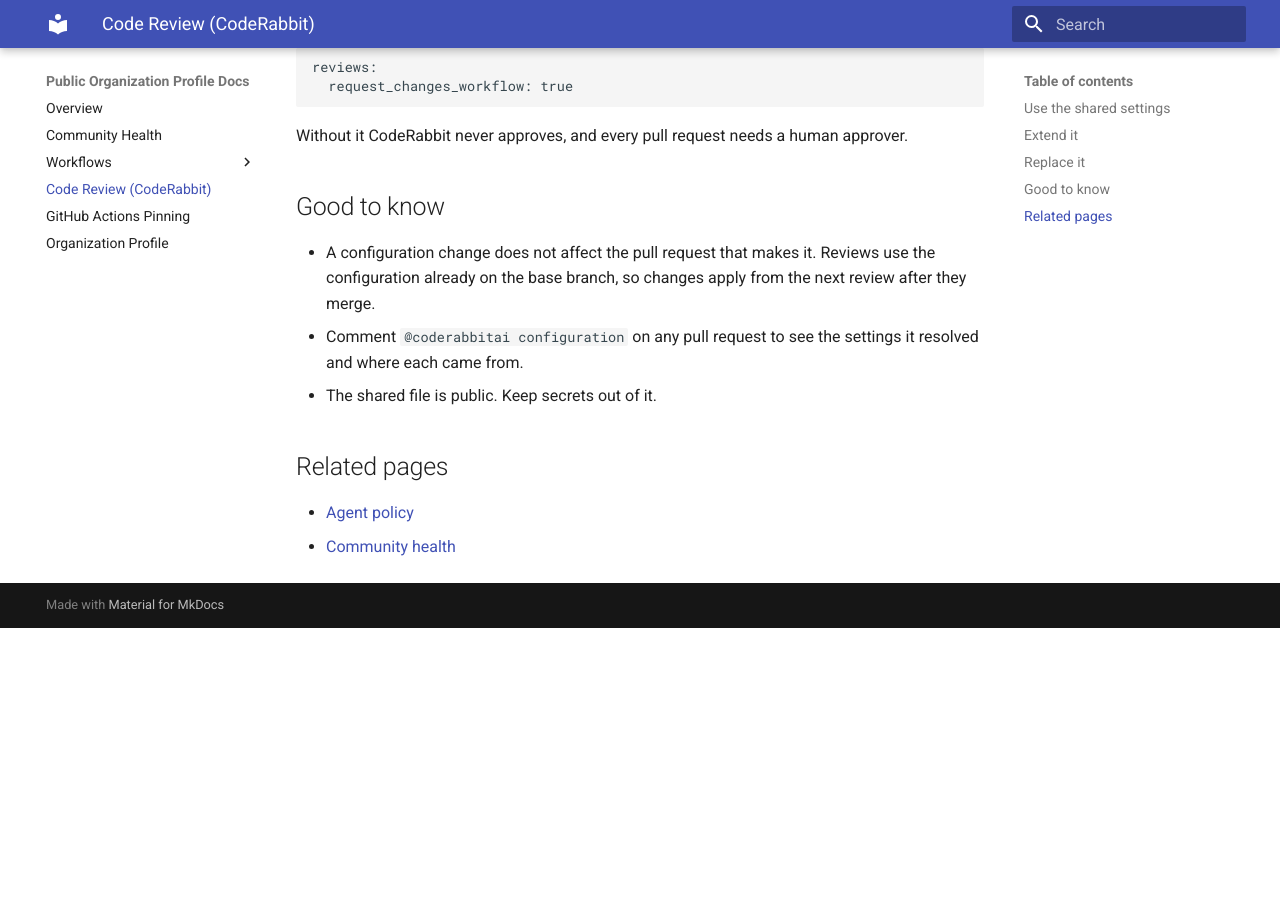
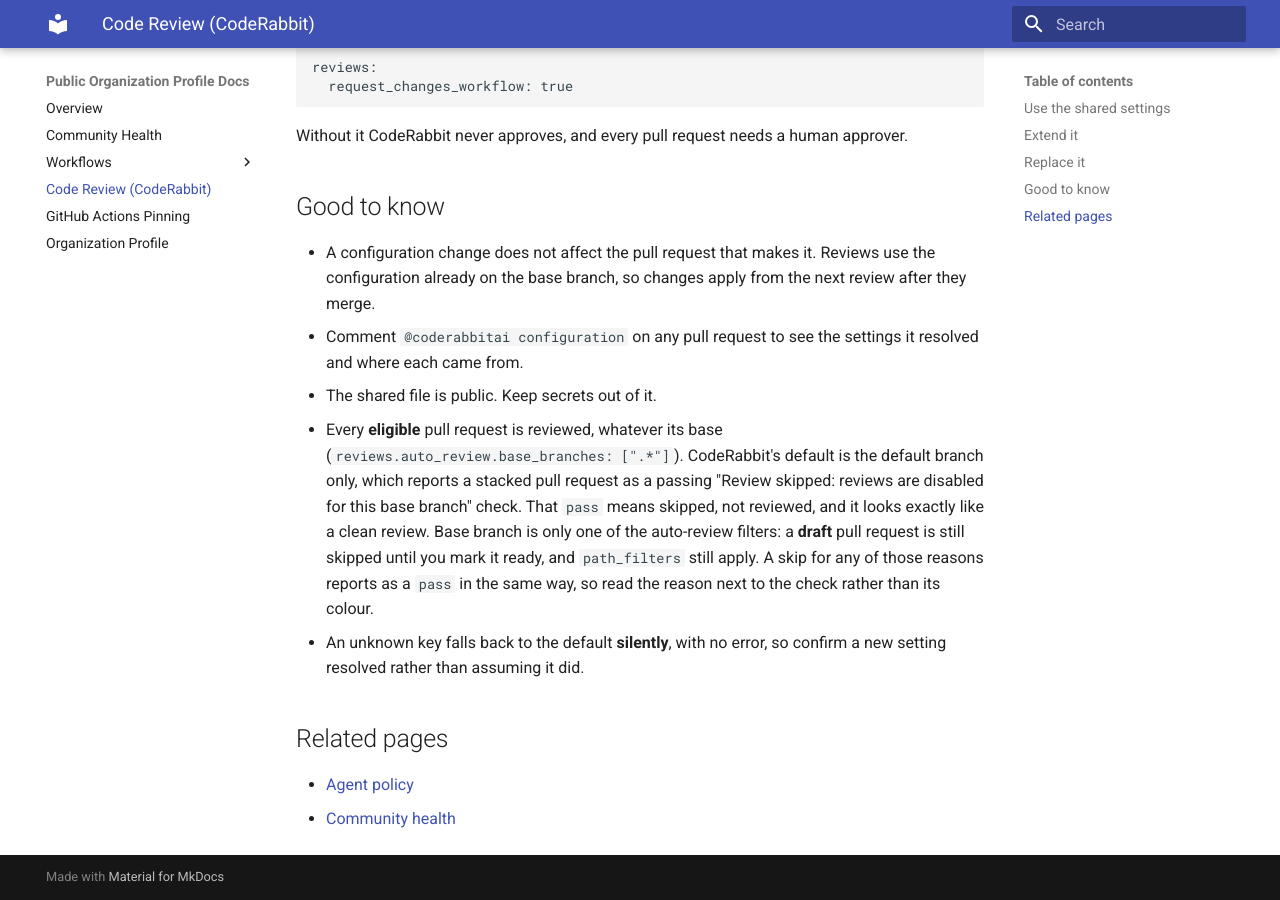
Before and after one commit to geolonia/.github, an MkDocs documentation site: the page built from docs/coderabbit.md, in a window 1280 px wide and 900 px high, scrolled down 889 px. Built offline with MkDocs 1.6.1 and Material for MkDocs 9.7.7, drawn with Linux system fonts in a browser that asks for light colours; before the commit the page ends 1517 px from its top, so only the background shows below that.

Commit message:
fix(coderabbit): review pull requests whatever their base (#128)
* fix(coderabbit): review pull requests whatever their base

`reviews.auto_review.base_branches` was unset, so it sat at its default of
`[]`: the default branch only. A pull request stacked on another feature
branch was never reviewed, and said so as a PASSING check:

    CodeRabbit  pass  Review skipped: reviews are disabled for this base branch

That `pass` means skipped, not reviewed, and in the checks list it is
indistinguishable from a clean review. When the base branch merges, GitHub
retargets the stacked pull request to the default branch, and a retarget
fires no review, so it lands having never been reviewed at all.

Set `[".*"]` so every base is reviewed. This is the review counterpart of
the scanning fix in #127: same blind spot, third mechanism.

Note this change cannot verify itself. CodeRabbit resolves configuration
from the BASE branch, so this pull request is still reviewed under the old
settings; confirm on a fresh stacked pull request after merge.

* docs(coderabbit): narrow the review-coverage claim to eligible pull requests

base_branches removes the base-branch restriction, it does not make every
pull request reviewed. Drafts are skipped until marked ready and
path_filters still apply, and each of those skips reports as a passing
check in the same way. Per CodeRabbit review on #128.

* docs: stop telling agents to retarget stacked pull requests

agent-policy.md said CodeRabbit only reviews PRs targeting the default
branch and to retarget or find a human. base_branches: [".*"] makes that
false, so the advice would have sent people to undo the exact stacking
this PR makes safe.

Replaces it with the filters that still skip a review (draft, path_filters)
and the point that unites them: a skipped PR reports a PASSING check whose
text says it was skipped. Also hyphenates auto-review. Per CodeRabbit
review on #128.

```diff
--- a/docs/coderabbit.md
+++ b/docs/coderabbit.md
@@ -49,6 +49,17 @@ approver.
 - Comment `@coderabbitai configuration` on any pull request to see the settings it
   resolved and where each came from.
 - The shared file is public. Keep secrets out of it.
+- Every **eligible** pull request is reviewed, whatever its base
+  (`reviews.auto_review.base_branches: [".*"]`). CodeRabbit's default is the
+  default branch only, which reports a stacked pull request as a passing
+  "Review skipped: reviews are disabled for this base branch" check. That
+  `pass` means skipped, not reviewed, and it looks exactly like a clean review.
+  Base branch is only one of the auto-review filters: a **draft** pull request
+  is still skipped until you mark it ready, and `path_filters` still apply. A
+  skip for any of those reasons reports as a `pass` in the same way, so read
+  the reason next to the check rather than its colour.
+- An unknown key falls back to the default **silently**, with no error, so
+  confirm a new setting resolved rather than assuming it did.
 
 ## Related pages
 
```
Also changed, not shown: .coderabbit.yaml (+8 -0 lines), docs/agent-policy.md (+7 -3 lines).
